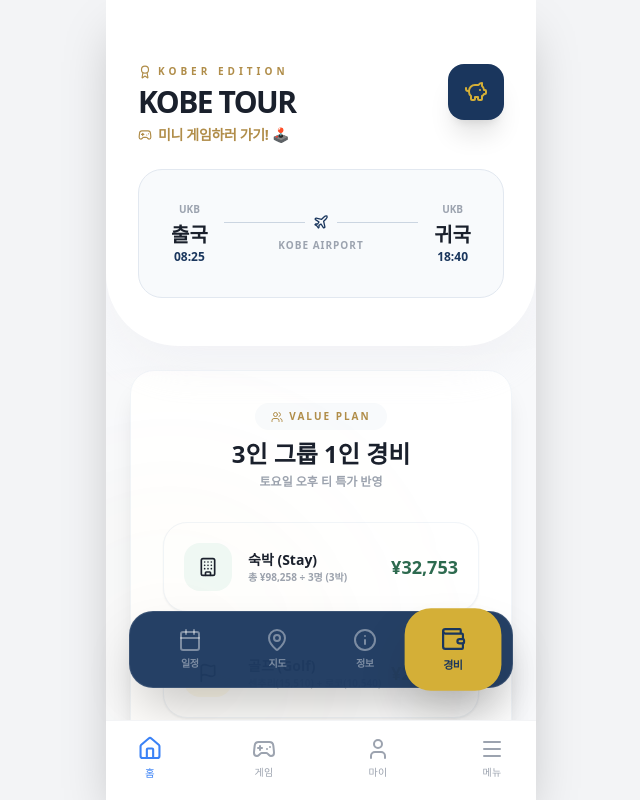
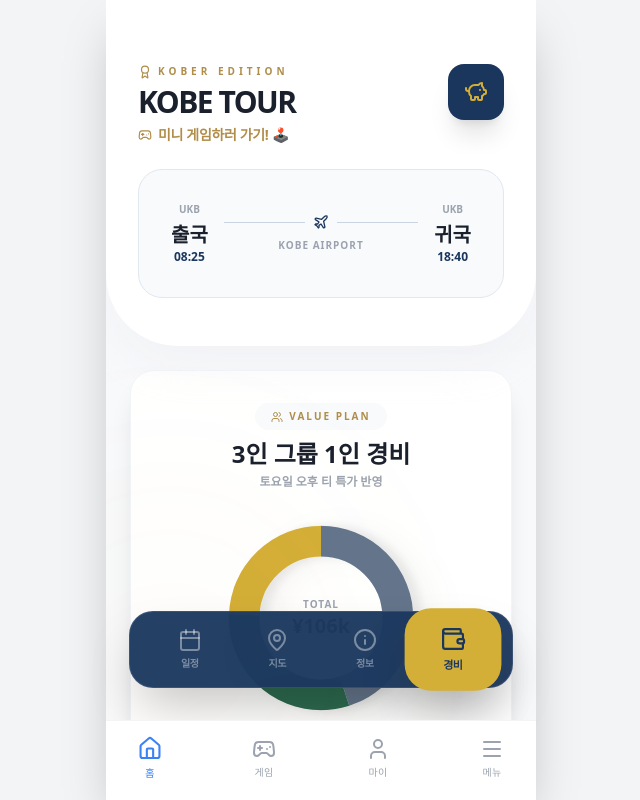
Before and after one commit to hellojj0929/tour, a React (Vite) app: page / in a window 1280 px wide. Both pictures are taken after a click on the button "경비". Shown: the whole page, without its empty margins (319-959 px from the left). Built offline with nearby package versions, Linux system fonts and the light colour scheme.

Commit message:
feat: add donut chart for budget visualization

```diff
--- a/src/pages/TourApp.tsx
+++ b/src/pages/TourApp.tsx
@@ -302,6 +302,33 @@ const TourApp = () => {
                                     <h2 className="text-2xl font-black text-[#1a202c]">3인 그룹 1인 경비</h2>
                                     <p className="text-xs text-gray-400 font-bold mt-1 uppercase">토요일 오후 티 특가 반영</p>
                                 </div>
+
+                                {/* Chart Section */}
+                                <div className="flex flex-col items-center justify-center mb-10 relative">
+                                    <div className="w-48 h-48 relative">
+                                        <svg viewBox="0 0 100 100" className="transform -rotate-90 w-full h-full drop-shadow-xl">
+                                            {/* Misc - 45.0% - Gray */}
+                                            <circle cx="50" cy="50" r="40" fill="transparent" stroke="#f1f5f9" strokeWidth="16" />
+                                            <circle cx="50" cy="50" r="40" fill="transparent" stroke="#64748b" strokeWidth="16" strokeDasharray="113.0 251.2" strokeDashoffset="0" className="transition-all duration-1000 ease-out" />
+
+                                            {/* Stay - 30.6% - Green */}
+                                            <circle cx="50" cy="50" r="40" fill="transparent" stroke="#2d6a4f" strokeWidth="16" strokeDasharray="76.9 251.2" strokeDashoffset="-113.0" className="transition-all duration-1000 ease-out delay-300" />
+
+                                            {/* Golf - 24.4% - Gold */}
+                                            <circle cx="50" cy="50" r="40" fill="transparent" stroke="#d4af37" strokeWidth="16" strokeDasharray="61.3 251.2" strokeDashoffset="-189.9" className="transition-all duration-1000 ease-out delay-500" />
+                                        </svg>
+                                        <div className="absolute inset-0 flex flex-col items-center justify-center">
+                                            <p className="text-[10px] text-gray-400 font-bold uppercase tracking-widest">TOTAL</p>
+                                            <p className="text-xl font-black text-[#1a202c]">¥106k</p>
+                                        </div>
+                                    </div>
+                                    <div className="flex justify-center gap-4 mt-6 w-full">
+                                        <div className="flex items-center gap-1.5"><div className="w-2 h-2 rounded-full bg-[#2d6a4f]"></div><span className="text-[10px] font-bold text-gray-500">숙박 31%</span></div>
+                                        <div className="flex items-center gap-1.5"><div className="w-2 h-2 rounded-full bg-[#d4af37]"></div><span className="text-[10px] font-bold text-gray-500">골프 24%</span></div>
+                                        <div className="flex items-center gap-1.5"><div className="w-2 h-2 rounded-full bg-[#64748b]"></div><span className="text-[10px] font-bold text-gray-500">기타 45%</span></div>
+                                    </div>
+                                </div>
+
                                 <div className="space-y-4 mb-10">
                                     {activeBudget.map((item, i) => (
                                         <div key={i} className="flex items-center justify-between p-5 rounded-3xl bg-white border border-[#f1f5f9] shadow-sm">
```
